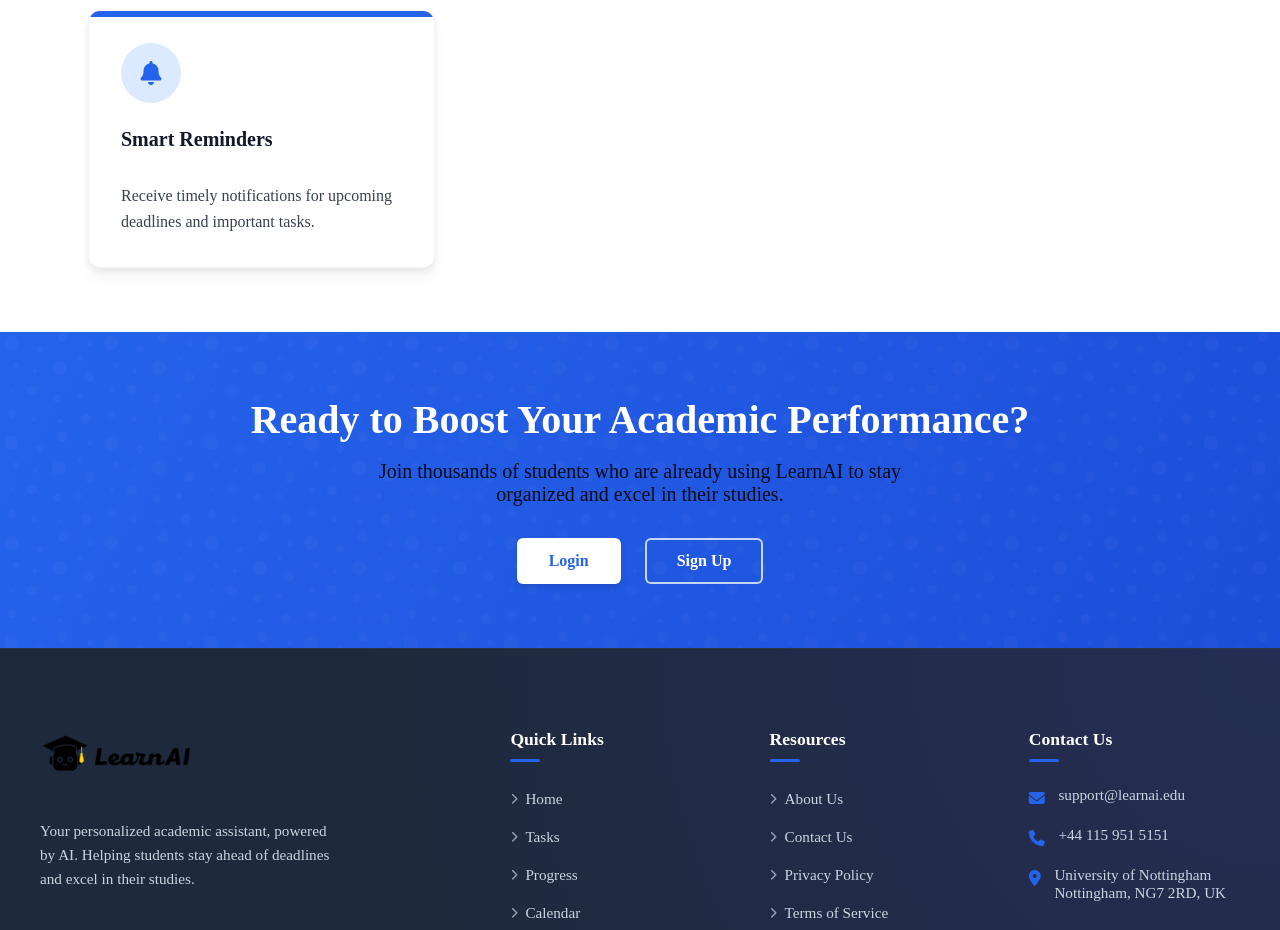
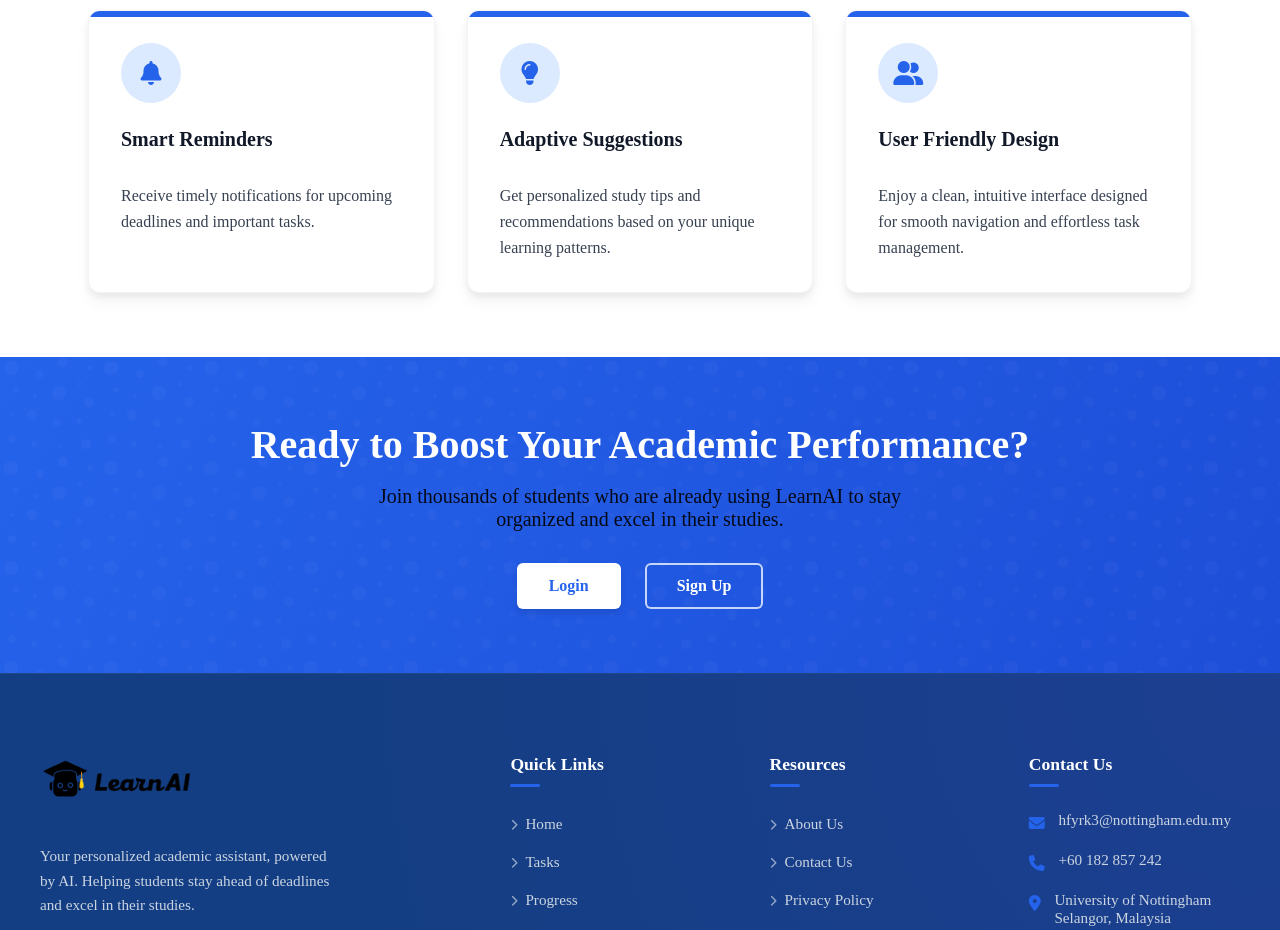
Before and after one commit to waterrgirl/LearnAI-Frontend, a React (Vite) app: page / in a window 1280 px wide. Shown: the part 1140-2070 px from the top of the page. Built offline with nearby package versions, Linux system fonts and the light colour scheme; no server answers.

Commit message:
feat: Update Footer contact information and enhance Home page features section with new adaptive suggestions and user-friendly design

```diff
--- a/src/components/Footer.jsx
+++ b/src/components/Footer.jsx
@@ -42,15 +42,15 @@ function Footer() {
           <div className="contact-info">
             <div className="contact-item">
               <i className="fas fa-envelope"></i>
-              <span>support@learnai.edu</span>
+              <span>hfyrk3@nottingham.edu.my</span>
             </div>
             <div className="contact-item">
               <i className="fas fa-phone"></i>
-              <span>+44 115 951 5151</span>
+              <span>+60 182 857 242</span>
             </div>
             <div className="contact-item">
               <i className="fas fa-map-marker-alt"></i>
-              <span>University of Nottingham<br />Nottingham, NG7 2RD, UK</span>
+              <span>University of Nottingham<br />Selangor, Malaysia</span>
             </div>
           </div>
         </div>
--- a/src/pages/Home.jsx
+++ b/src/pages/Home.jsx
@@ -35,6 +35,7 @@ function HomePage() {
       </header>
 
       {/* Features Section */}
+
       <section className="features">
         <div className="container">
           <h2>Smart Features for Academic Success</h2>
@@ -67,6 +68,20 @@ function HomePage() {
               <h3>Smart Reminders</h3>
               <p>Receive timely notifications for upcoming deadlines and important tasks.</p>
             </li>
+            <li className="feature-item">
+              <div className="feature-icon">
+                <i className="fas fa-lightbulb"></i>
+              </div>
+              <h3>Adaptive Suggestions</h3>
+              <p>Get personalized study tips and recommendations based on your unique learning patterns.</p>
+            </li>
+            <li className="feature-item">
+              <div className="feature-icon">
+                <i className="fas fa-user-friends"></i>
+              </div>
+              <h3>User Friendly Design</h3>
+              <p>Enjoy a clean, intuitive interface designed for smooth navigation and effortless task management.</p>
+            </li>
           </ul>
         </div>
       </section>
--- a/src/styles/styles.css
+++ b/src/styles/styles.css
@@ -547,7 +547,7 @@ h1, h2, h3, h4, h5, h6 {
 
 /* Improved Footer with Better Readability */
 .main-footer {
-  background-color: #1e293b; /* Lighter than the previous dark blue */
+  background-color: #143e83; /* Lighter than the previous dark blue */
   color: #e2e8f0;
   padding: 5rem 1.25rem 2rem;
   position: relative;
```
